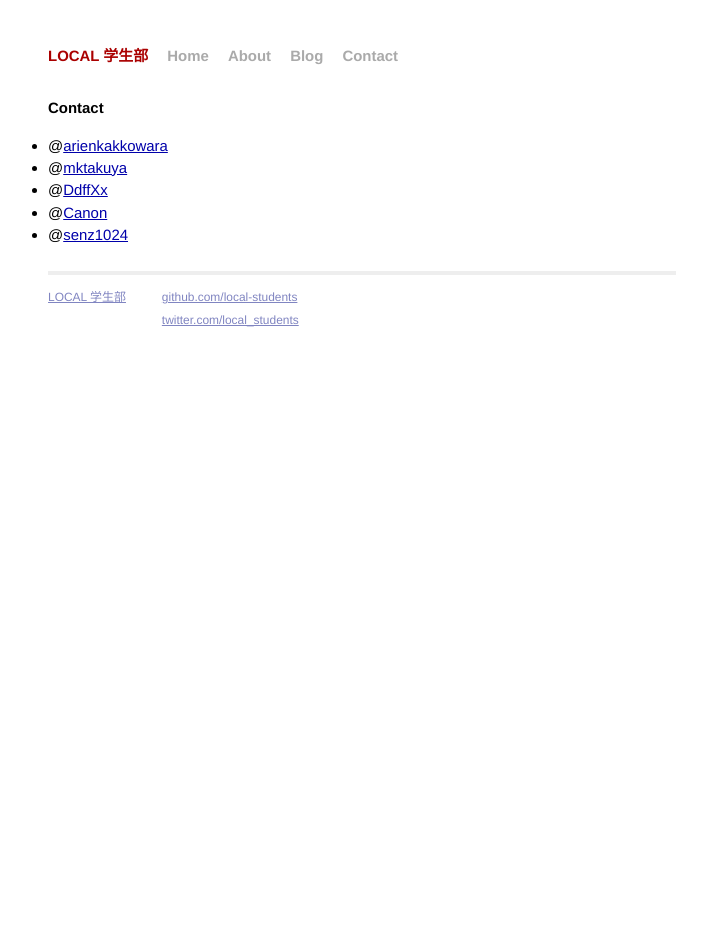
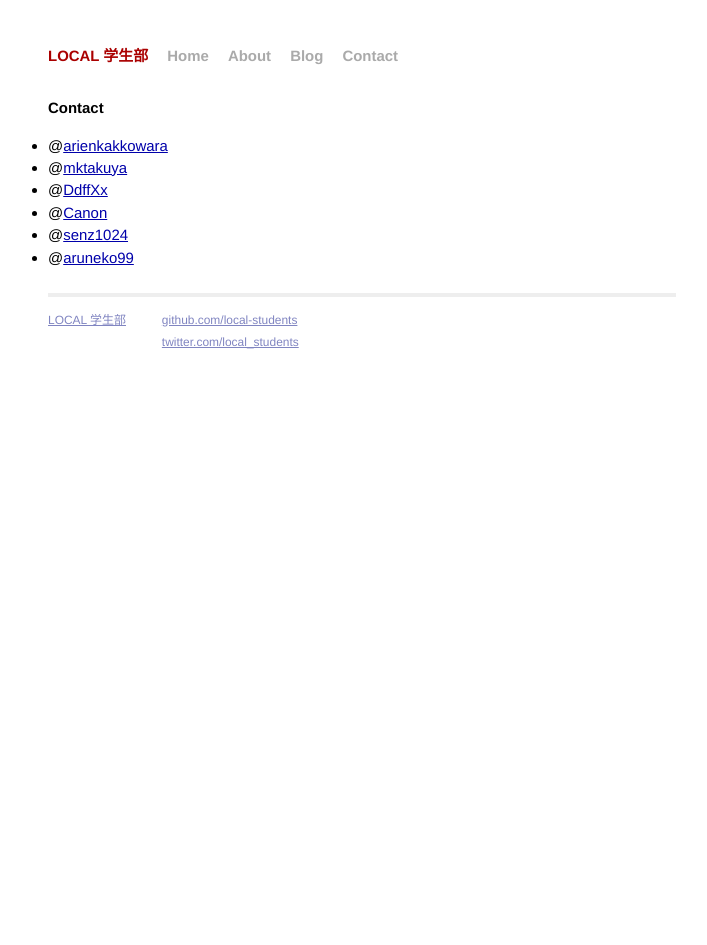
Before and after one commit to local-students/local-students.github.io, a Jekyll site: the page built from contact.html, in a window 1280 px wide. Shown: the whole page, without its empty margins (278-985 px from the left). Built offline with Jekyll 4.4.1, drawn with Linux system fonts in a browser that asks for light colours; Markdown is read by kramdown in place of the engine named in the settings.

Commit message:
Add contact aruneko

```diff
--- a/contact.html
+++ b/contact.html
@@ -11,6 +11,7 @@ title: Contact - LOCAL-students
       <li>@<a href='https://twitter.com/DdffXx'>DdffXx</a></li>
       <li>@<a href='https://twitter.com/_Can_on'>Canon</a></li>
       <li>@<a href='https://twitter.com/senz1024'>senz1024</a></li>
+      <li>@<a href='https://twitter.com/aruneko99'>aruneko99</a></li>
       </ul>
 
 </div>
```
